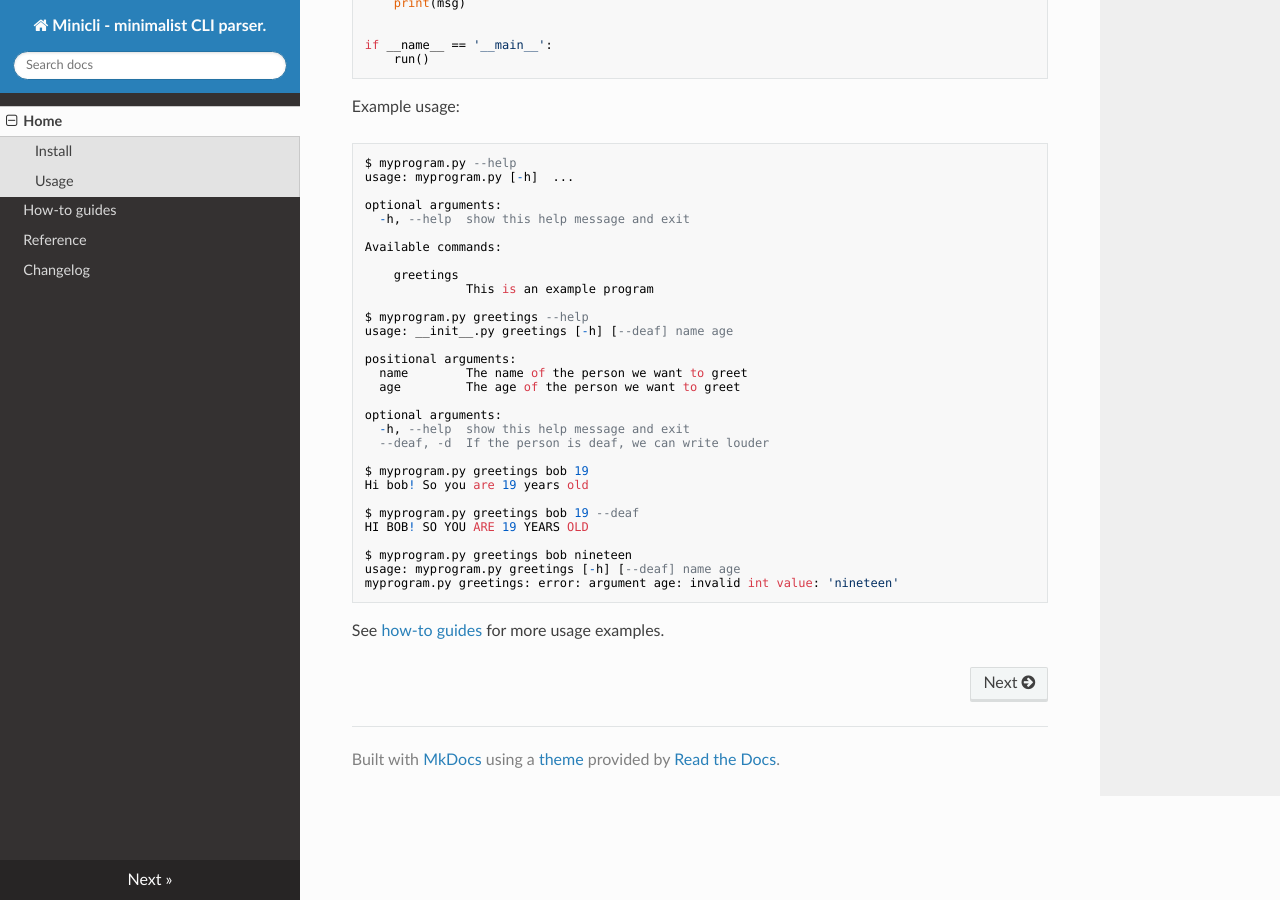
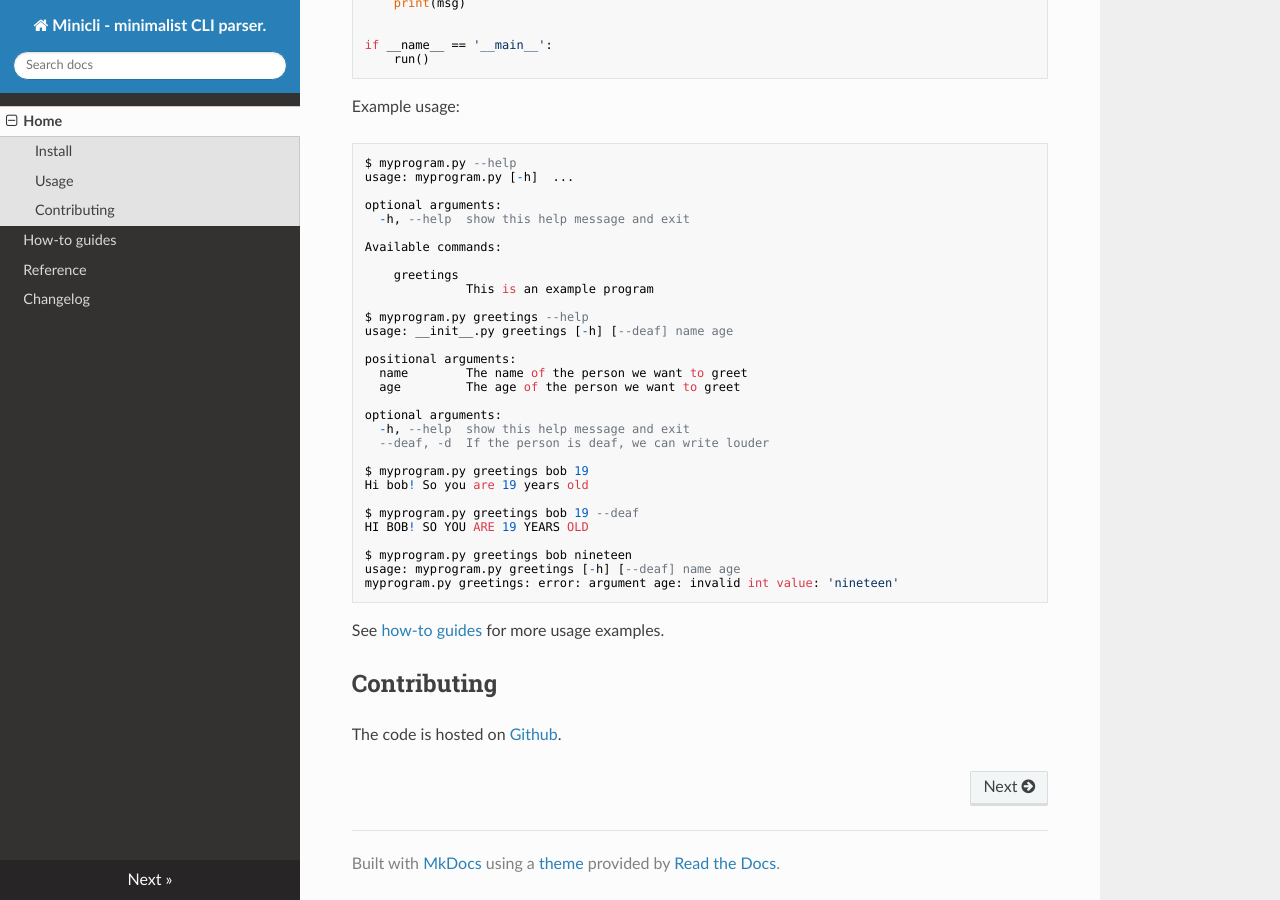
Before and after one commit to pyrates/minicli, an MkDocs documentation site: the page built from docs/index.md, in a window 1280 px wide and 900 px high, scrolled down 685 px. Built offline with MkDocs 1.6.1, drawn with Linux system fonts in a browser that asks for light colours; nearby versions of some CDN libraries; old or Windows-style settings are respelled for this version of MkDocs.

Commit message:
Add a link to code in doc home page

```diff
--- a/docs/index.md
+++ b/docs/index.md
@@ -70,3 +70,8 @@ Example usage:
 
 
 See [how-to guides](how-to.md) for more usage examples.
+
+
+## Contributing
+
+The code is hosted on [Github](https://github.com/pyrates/minicli).
```
